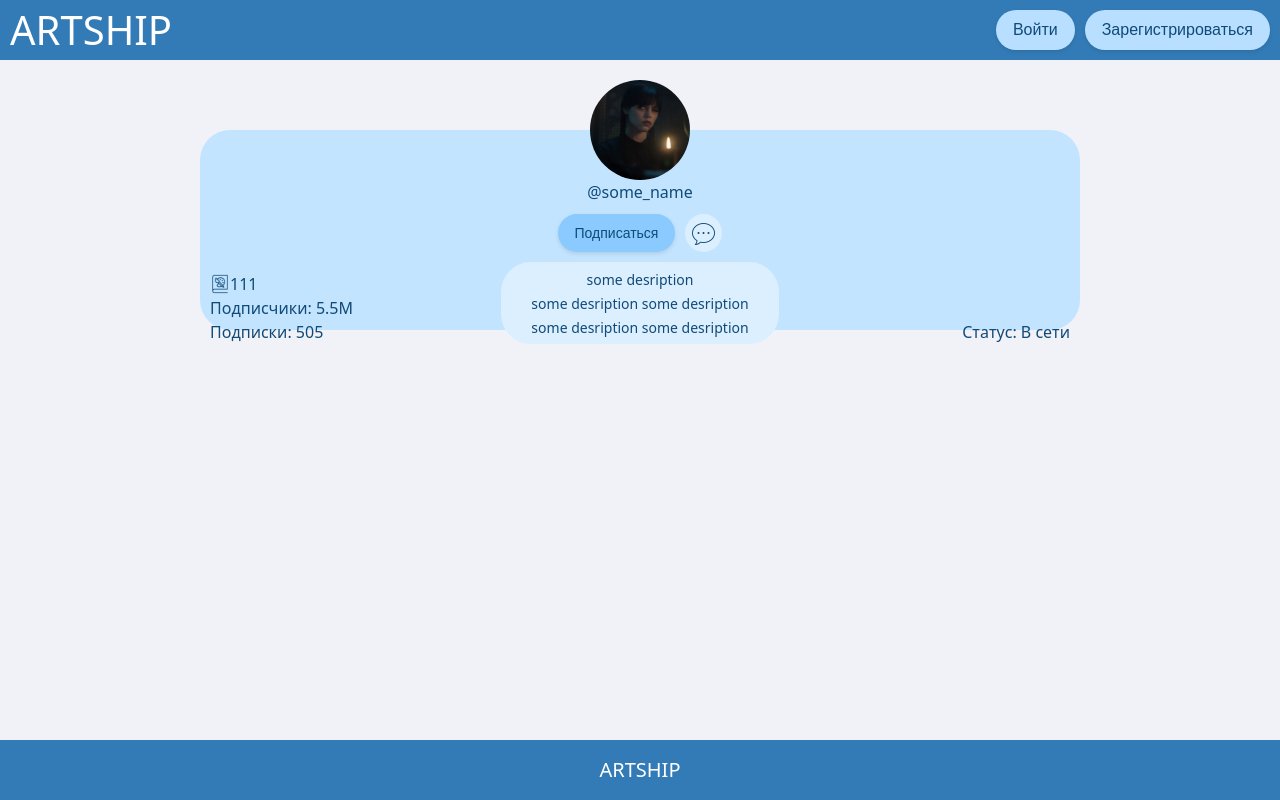
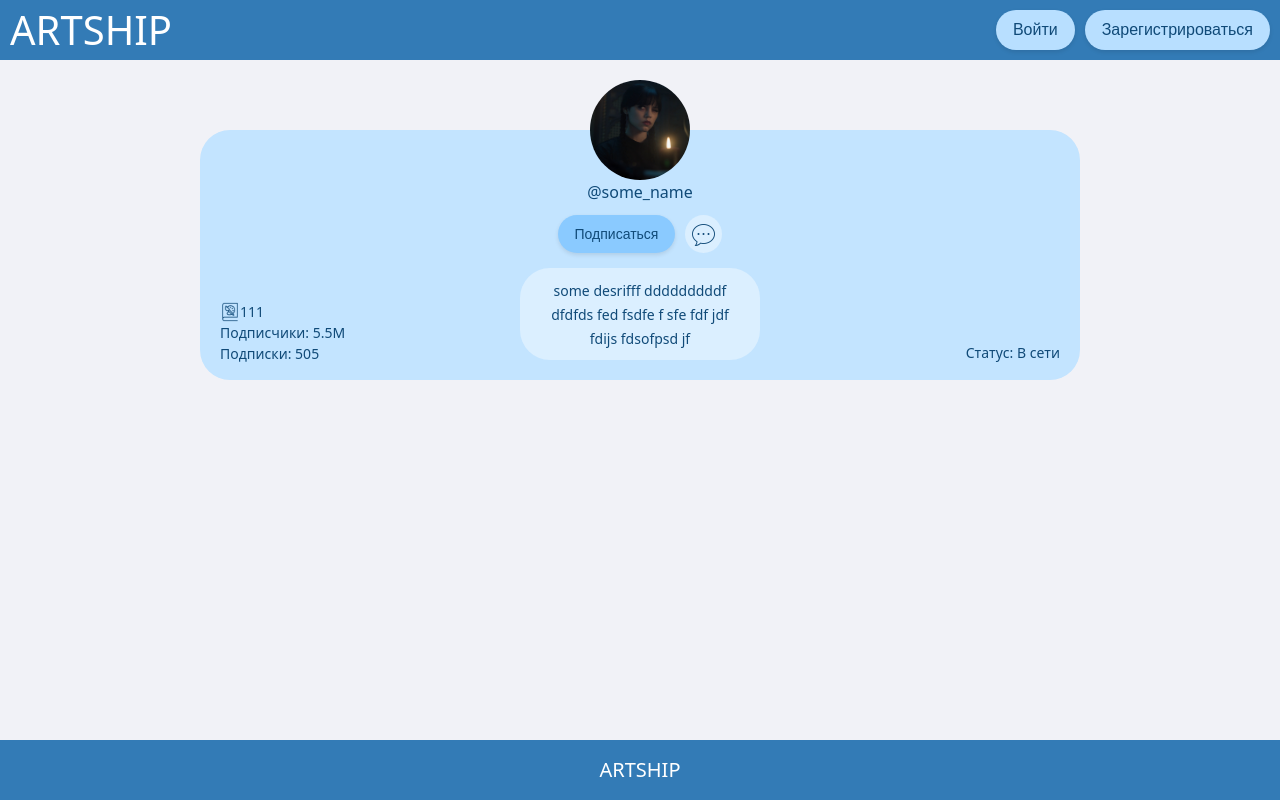
Before and after one commit to ArtShipCompany/social, a React app in the folder frontend/: page / in a window 1280 px wide. Built offline with nearby package versions, Linux system fonts and the light colour scheme; the HTML template or start-up script is replaced by a standard one.

Commit message:
header in profile page is done

```diff
--- a/frontend/src/assets/texts.js
+++ b/frontend/src/assets/texts.js
@@ -4,6 +4,6 @@ export const TEXTS = {
     private: "Хотите порисовать только с близкими?\nИспользуйте возможность создания приватной доски, настраивайте права и проводите время за созданием общих рисунков!"
   },
   profileTest: {
-    desc: "some desription\nsome desription some desription\nsome desription some desription"
+    desc: "some desrifff dddddddddf dfdfds fed fsdfe f sfe fdf jdf fdijs fdsofpsd jf"
   }
 };
--- a/frontend/src/pages/Profile/Profile.jsx
+++ b/frontend/src/pages/Profile/Profile.jsx
@@ -17,14 +17,15 @@ export default function Profile() {
     return (
         <>
             <div className={styles.headContent}>
-                <div className={styles.headBg}></div>
-
                 <div className={styles.faceName}>
                     <img src={PFP} alt="profile-photo" className={styles.pfp}/>
                     <span className={styles.nickname}>@
                         <span className={styles.link}>some_name</span>
                     </span>
                 </div>
+
+                <div className={styles.contentWrapper}>
+                    <div className={styles.headBg}></div>
 
                     <div className={styles.buttonsCover}>
                         <DefaultBtn
@@ -41,16 +42,10 @@ export default function Profile() {
                         <div className={styles.stats}>
                             <div className={styles.arts}>
                                 <img src={artsIcon} alt="arts" />
-                            <span>
-                                {' 111'}
-                            </span>
+                                <span>{' 111'}</span>
                             </div>
-                        <span>
-                            Подписчики: {'5.5M'}
-                        </span>
-                        <span>
-                            Подписки: {'505'}
-                        </span>
+                            <span>Подписчики: {'5.5M'}</span>
+                            <span>Подписки: {'505'}</span>
                         </div>
 
                         <div className={styles.bio}>
@@ -60,7 +55,7 @@ export default function Profile() {
                         <div className={styles.status}>
                             <span>Статус: В сети</span>
                         </div>
-
+                    </div>
                 </div>
             </div>
         </>
--- a/frontend/src/pages/Profile/Profile.module.css
+++ b/frontend/src/pages/Profile/Profile.module.css
@@ -7,20 +7,12 @@
     z-index: 1;
 }
 
-.headBg {
+.faceName {
     position: absolute;
-    top: +50px;
-    width: 100%;
-    height: 200px;
-    background-color: var(--input-bg-color);
-    border-radius: 30px;
-}
-
-.faceName {
     display: flex;
     flex-direction: column;
     align-items: center;
-    z-index: 1;
+    z-index: 2;
 }
 
 .pfp {
@@ -37,6 +29,32 @@
     text-decoration: underline;
     cursor: pointer;
 }
+
+.contentWrapper {
+    position: relative;
+    display: flex;
+    flex-direction: column;
+    align-items: center;
+    width: 100%;
+    z-index: 1;
+    margin-top: 50px;
+}
+
+.headBg {
+    position: absolute;
+    top: 0;
+    left: 0;
+    width: 100%;
+    height: 100%;
+    background-color: var(--input-bg-color);
+    border-radius: 30px;
+    z-index: -1;
+}
+
+.contentWrapper {
+    padding-block: 75px 20px;
+}
+
 
 .buttonsCover {
     display: flex;
@@ -84,17 +102,22 @@
     text-align: center;
     align-items: end;
     width: 100%;
+    padding-top: 5px;
     z-index: 1;
 }
 
 .stats {
     position: absolute;
-    bottom: 0px;
+    bottom: +16px;
     display: flex;
     flex-direction: column;
     align-items: flex-start;
     color: var(--text-color);
-    padding-inline: 10px;
+    padding-inline: 20px;
+}
+
+.stats span {
+    font-size: 14px;
 }
 
 .stats img {
@@ -110,16 +133,21 @@
 
 .status {
     position: absolute;
-    bottom: 0px;
-    right: 10px;
+    bottom: +16px;
+    right: 20px;
     color: var(--text-color);
+}
+
+.status span {
+    font-size: 14px;
 }
 
 .bio {
     display: inline-block;
     text-align: center;
+    max-width: 200px;
     background-color: #dbefff;
-    padding: 5px 30px;
+    padding: 10px 20px;
     border-radius: 30px;
 }
 
```
Lines whose indentation alone changed are shown as unchanged.
